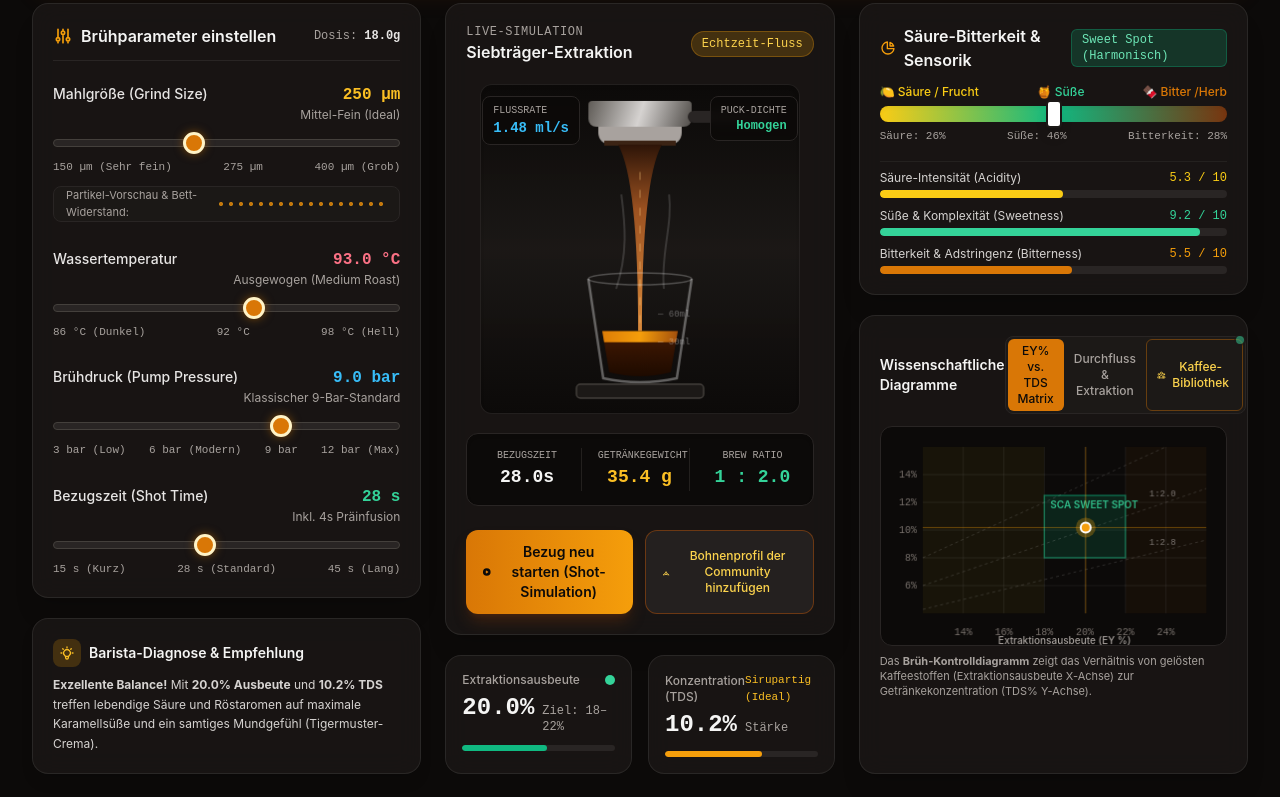
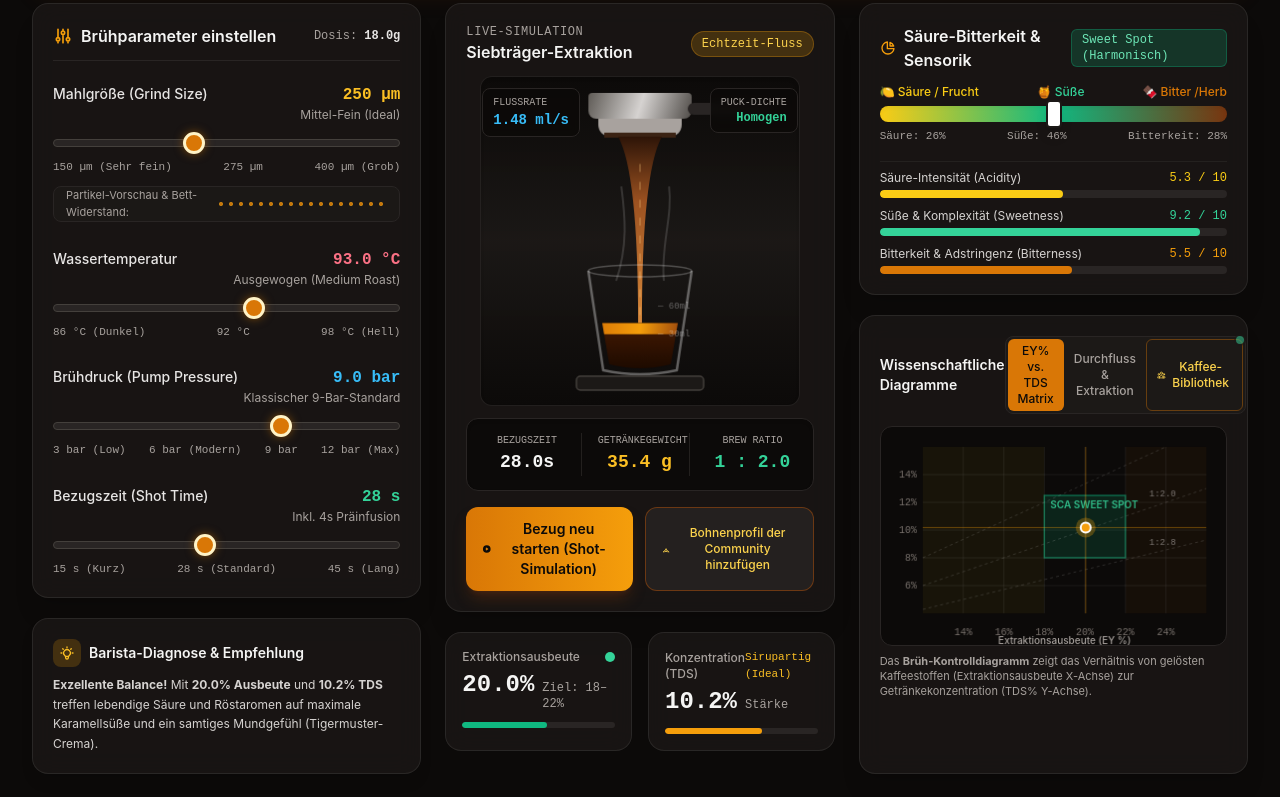
Before and after one commit to ethanhunt1981/espresso-lab, a website: page index.html in a window 1280 px wide. Shown: the part 274-1071 px from the top of the page. Drawn offline with nearby package versions, Linux system fonts and the light colour scheme.

Commit message:
Live-Simulation: Panel wieder kompakt (flex-1 entfernt), KPI-Karten natuerlich darunter — Leerraum beim Tabwechsel sammelt sich nur unterhalb der Spalte, nicht mehr mitten im Panel

```diff
--- a/index.html
+++ b/index.html
@@ -274,7 +274,7 @@
 
             <!-- CENTER COLUMN: Live Extraction Visualizer (4 cols) -->
             <section class="lg:col-span-4 flex flex-col gap-5">
-                <div class="glass-panel rounded-2xl p-5 flex flex-col items-center justify-between relative overflow-hidden shadow-xl flex-1">
+                <div class="glass-panel rounded-2xl p-5 flex flex-col items-center justify-between relative overflow-hidden shadow-xl">
                     <!-- Top Status Bar -->
                     <div class="w-full flex items-center justify-between z-10 mb-2">
                         <div>
@@ -339,7 +339,7 @@
                 </div>
 
                 <!-- Key Metrics KPI Cards -->
-                <div class="grid grid-cols-2 gap-4 mt-auto">
+                <div class="grid grid-cols-2 gap-4">
                     <div class="glass-panel rounded-2xl p-4 border border-stone-800">
                         <div class="flex items-center justify-between mb-1">
                             <span class="text-xs text-stone-400 font-medium">Extraktionsausbeute</span>
```
